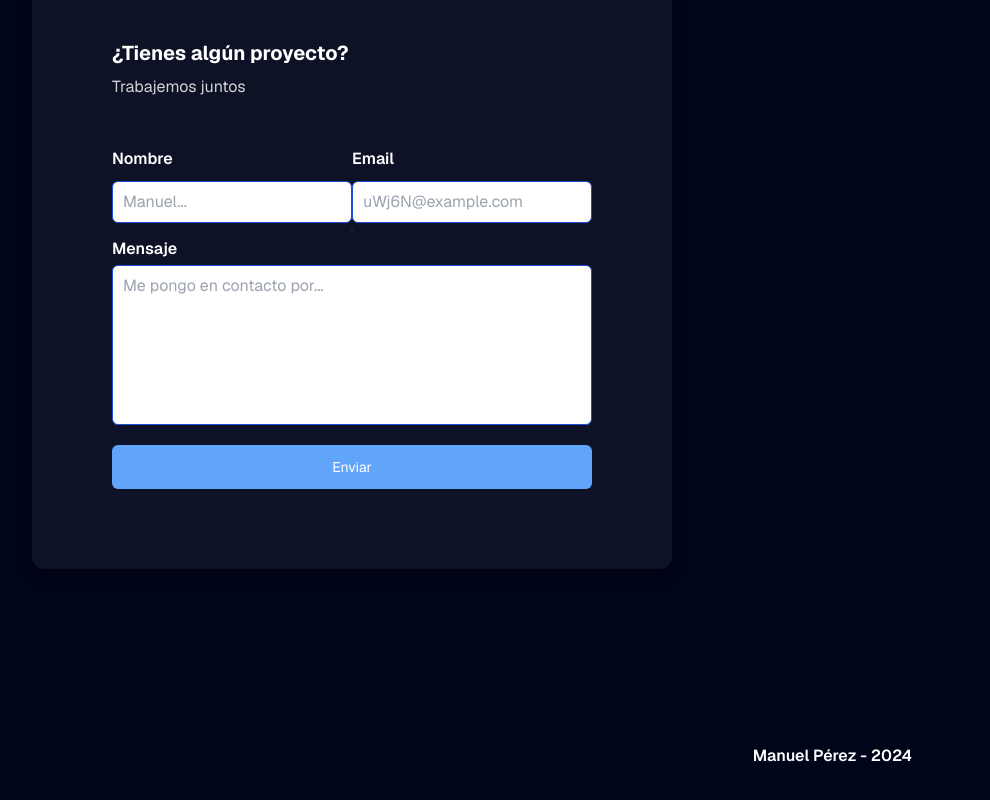
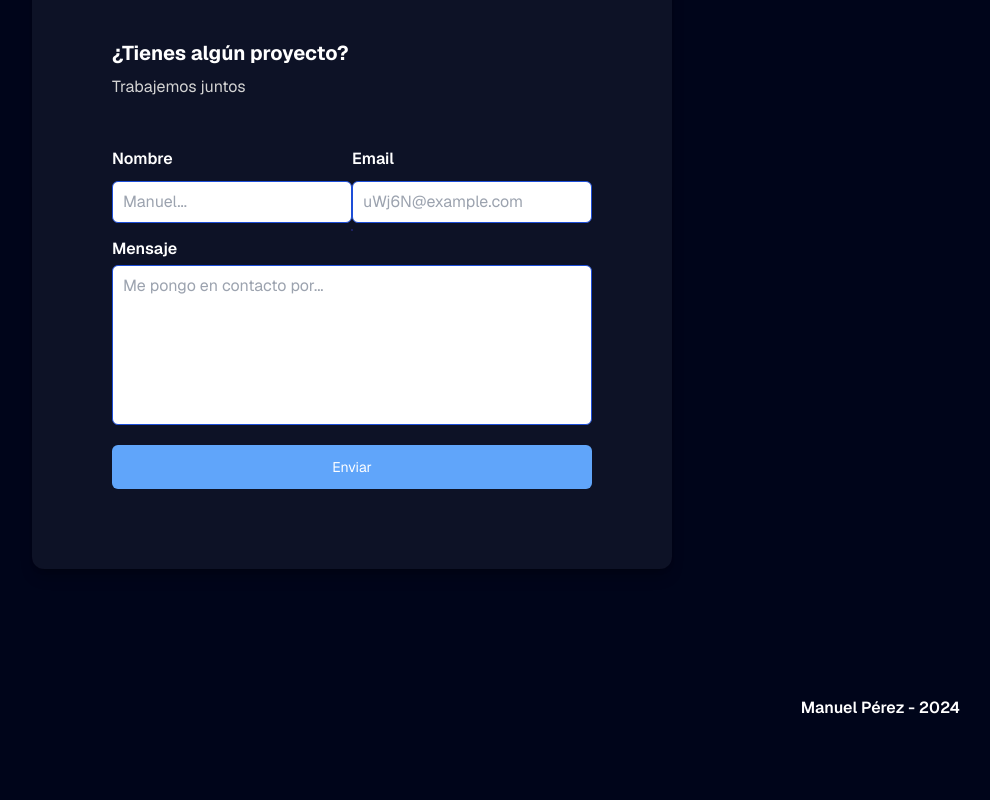
Before and after one commit to manup94/portfolio, a Next.js app: page / in a window 1280 px wide. Shown: the part 3370-4170 px from the top of the page, without its empty margins (288-1278 px from the left). After the commit the page ends 4122 px from the top, so only its background shows below. Built offline with nearby package versions, Linux system fonts and the light colour scheme.

Commit message:
improve footer

```diff
--- a/src/app/components/footer.tsx
+++ b/src/app/components/footer.tsx
@@ -1,9 +1,9 @@
 const Footer = () => {
   return (
-    <footer className="text-white md:p-20 p-10 md:text-end text-center">
-      <span className="font-semibold">Manuel Pérez - 2024</span>
+    <footer className="flex md:justify-end justify-center text-white p-8 md:text-end text-center">
+      <p className="font-semibold">Manuel Pérez - 2024</p>
     </footer>
-  );
-};
+  )
+}
 
-export default Footer;
+export default Footer
```
